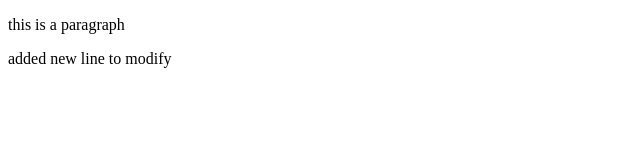
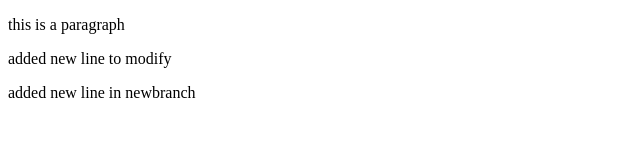
Before and after one commit to paddu18/my_new-repo, a plain HTML site: page index.html in a window 1280 px wide. Shown: the whole page, without its empty margins (0-640 px from the left). Drawn offline with Linux system fonts and the light colour scheme.

Commit message:
3rd commit in newbranch

```diff
--- a/index.html
+++ b/index.html
@@ -3,5 +3,6 @@
      <body>
           <p> this is a paragraph </p>
 	<p>added new line to modify</p>
+	<p>added new line in newbranch</p>
      </body>
 </html>
```
